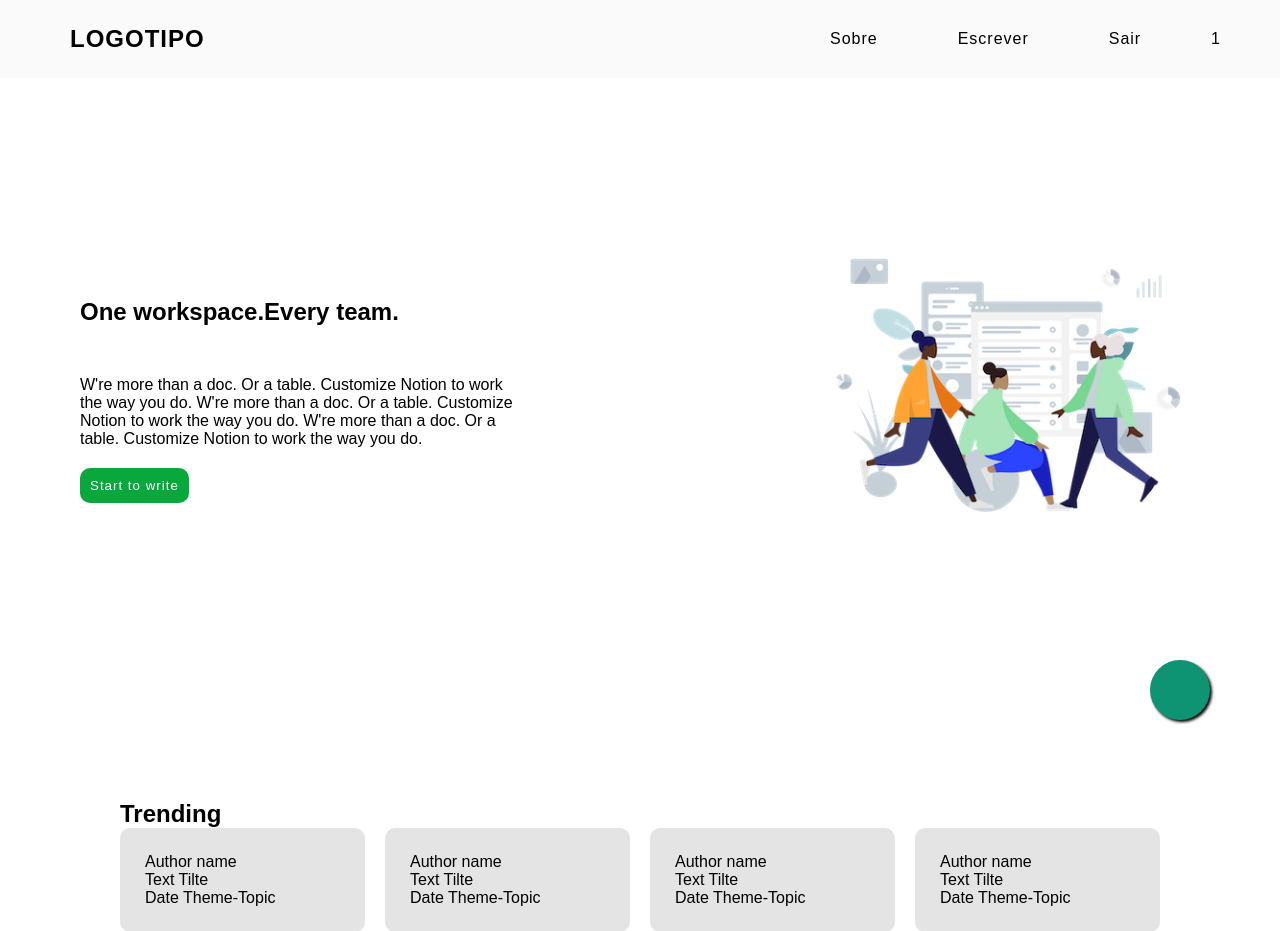
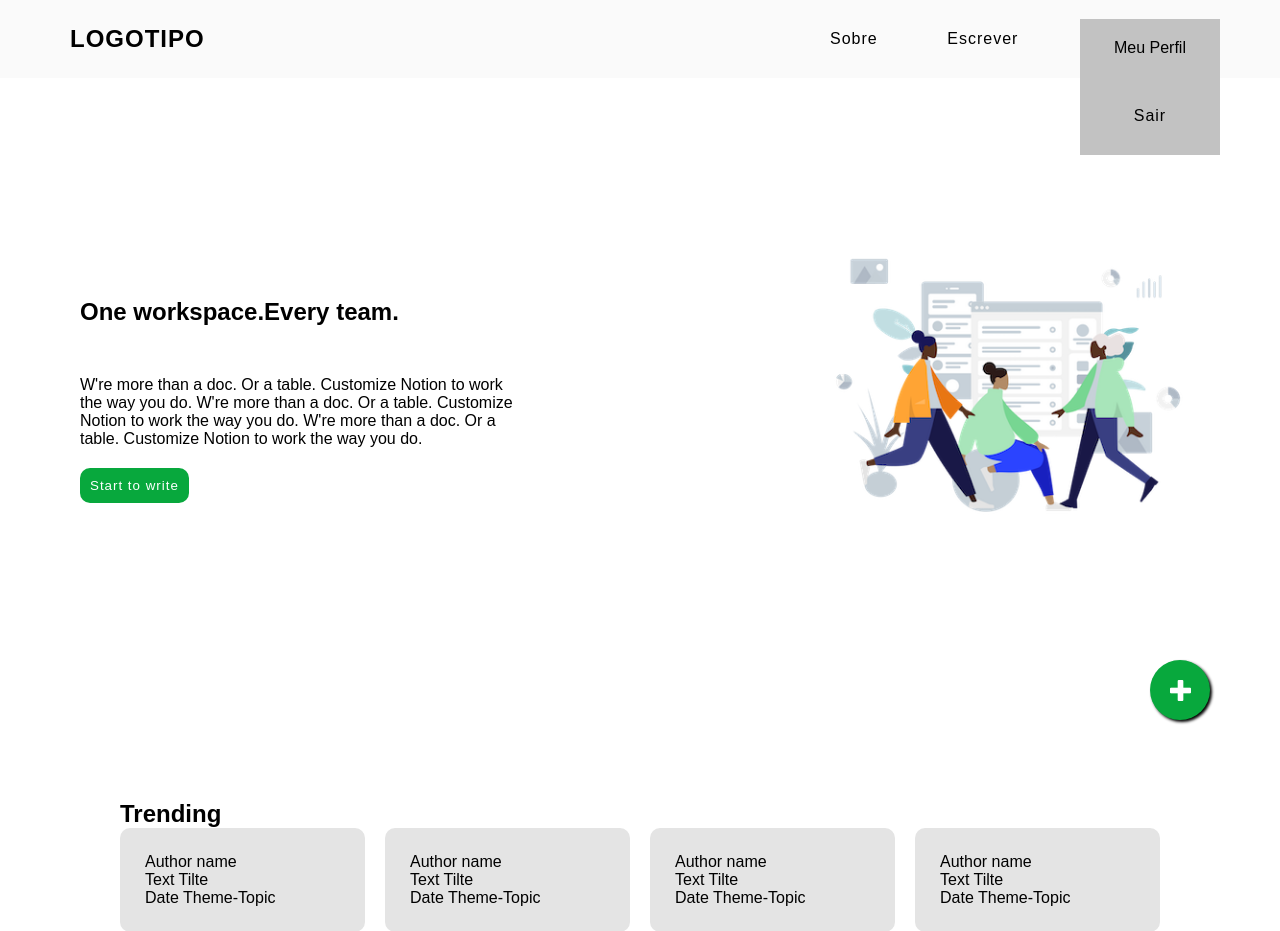
Before and after one commit to viniciusventura29/Django_Bosch_Project, a Django app: page / in a window 1280 px wide. Shown: the top 931 px of the page. Run offline with Django 4.2, Linux system fonts and the light colour scheme; a user stored in the database is signed in.

Commit message:
starting to do the perfil dropdow nav

```diff
--- a/home/templates/index.html
+++ b/home/templates/index.html
@@ -75,7 +75,7 @@
     </div>
 
     <a href="{% url 'escrever' %}" class="float">
-        <i class="my-float"></i>
+        <img src="{% static 'img/mais.png' %}">
     </a>
 
     {% include 'moldes/footer.html'%}
--- a/home/templates/moldes/nav.html
+++ b/home/templates/moldes/nav.html
@@ -1,11 +1,18 @@
 <nav class="nav">
     <a href="{% url 'index' %}"><h1>LOGOTIPO</h1></a>
-    <ul>
+    <ul class="nav_opcoes">
         <li><a href="#">Sobre</a></li>
         <li><a href="{% url 'escrever' %}">Escrever</a></li>
         {% if user.is_authenticated %}
         <li><a href="{% url 'sair' %}">Sair</a></li>
-        <li>{{request.user.pk}}</li>
+        <li>
+            <div class="userPerfil">
+                <ul class="userPerfil_opcoes">
+                    <li>Meu Perfil</li>
+                    <li><a href="{% url 'sair' %}">Sair</a></li>
+                </ul>
+            </div>
+        </li>
         {% else %}
         <li><a href="{% url 'logar' %}">Login</a></li>
         <li><a href="{% url 'cadastrar' %}">Cadastro</a></li>
--- a/home/templates/static/css/index.css
+++ b/home/templates/static/css/index.css
@@ -39,12 +39,19 @@
 	height:60px;
 	bottom:80px;
 	right:70px;
-	background-color:rgb(14, 148, 114);
+	background-color:rgb(8, 168, 61);
 	color:#FFF;
 	border-radius:50px;
 	text-align:center;
 	box-shadow: 2px 2px 3px #000;
     z-index: 999;
+    display: flex;
+    align-items: center;
+    justify-content: center;
+}
+
+.float img{
+    width: 35%;
 }
 
 .my-float{
--- a/home/templates/static/css/nav.css
+++ b/home/templates/static/css/nav.css
@@ -9,11 +9,12 @@
     box-sizing: border-box;
 }
 
-.nav ul{
+.nav .nav_opcoes{
     display: flex;
     list-style: none;
     width: 400px;
     justify-content: space-between;
+    align-items: center;
 }
 
 
@@ -29,3 +30,29 @@
     background: #e2e2e2;
 
 }
+
+.userPerfil{
+    background-color: aqua;
+    border-radius: 100%;
+    width:  40px;
+    height: 40px;
+    cursor: pointer;
+    display: flex;
+    justify-content: flex-end;
+}
+
+.userPerfil_opcoes{
+    display: block;
+    flex-direction: column;
+    background-color: #c2c2c2;
+    height: fit-content;
+    width: 200px;
+    list-style: none;
+}
+
+.userPerfil_opcoes li{
+    padding: 20px;
+    width: 100px;
+    display: flex;
+    justify-content: center;
+}
--- a/home/views.py
+++ b/home/views.py
@@ -39,12 +39,16 @@ def cadastrar_user(request):
         messages.error(request, 'Email ja cadastrado! Tente novamente')
         return render(request, 'cadastro.html')
 
+
+
     novo_usuario = User.objects.create_user(
         username=nickname,
         first_name=name,
         email=email,
         password=first_password
         )
+
+    novo_usuario.is_staff = True
 
     novo_usuario.save()
 
@@ -62,7 +66,7 @@ def logar_user(request):
             username=username,
             password=senha,
         )
-
+    #AAAA EU SOU O VINE DO VRAU HEHEHHEHEHE
         if user_login:
             auth.login(request,user_login)
             return redirect('escrever')
@@ -81,7 +85,7 @@ def escrever(request):
         title = request.POST.get('textTitle')
         body = request.POST.get('textBody')
         categoria = request.POST.get('TextCategoria')
-
+#SÓ VAPO VAPO DO MALVADAO OOHHHOOHHH
         texto = TextModel.objects.create(
             title = title,
             body = body,
```
Also changed, not shown: home/templates/escrever.html (+5 -6 lines), home/templates/static/css/escrever.css (+6 -1 lines), db.sqlite3, home/templates/static/img/icons8-em-espiral-ligado-livreto-70.png (renamed from icons8-em-espiral-ligado-livreto-70.png), home/templates/static/img/mais.png (added).
